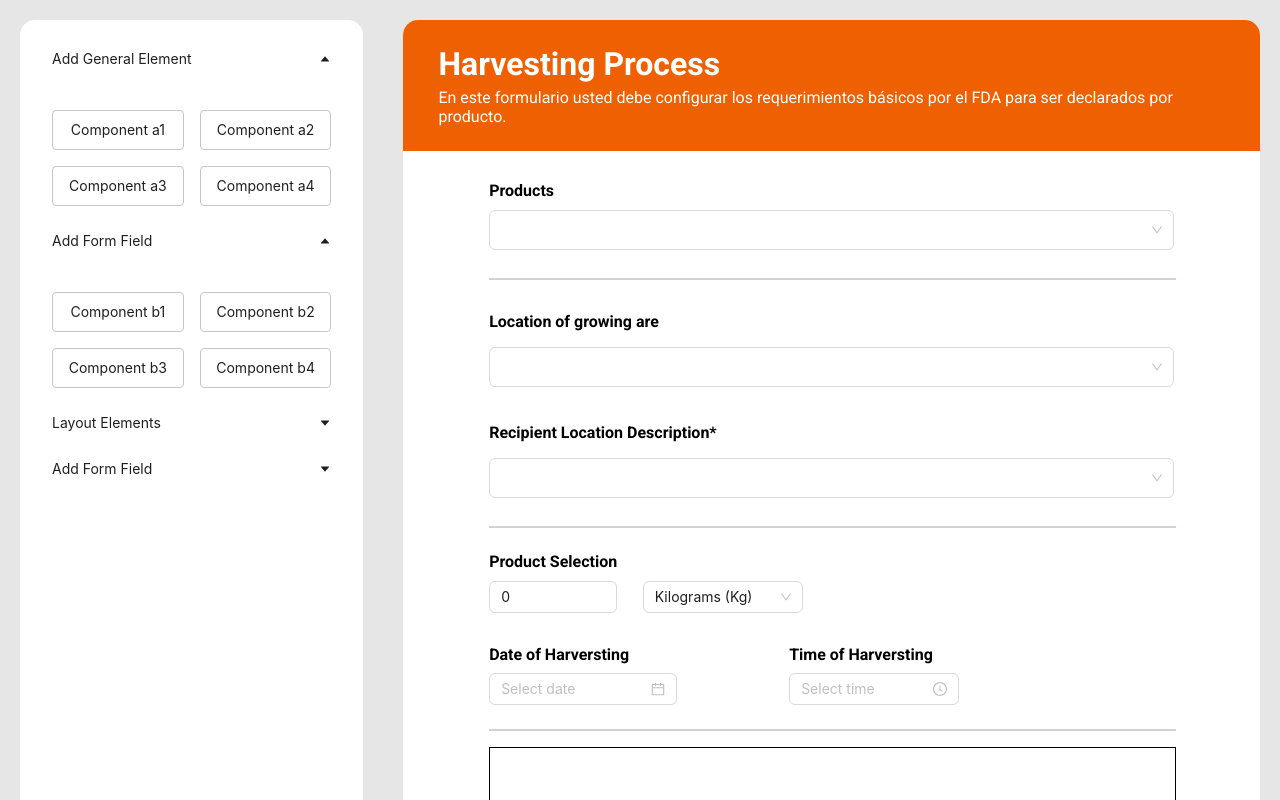
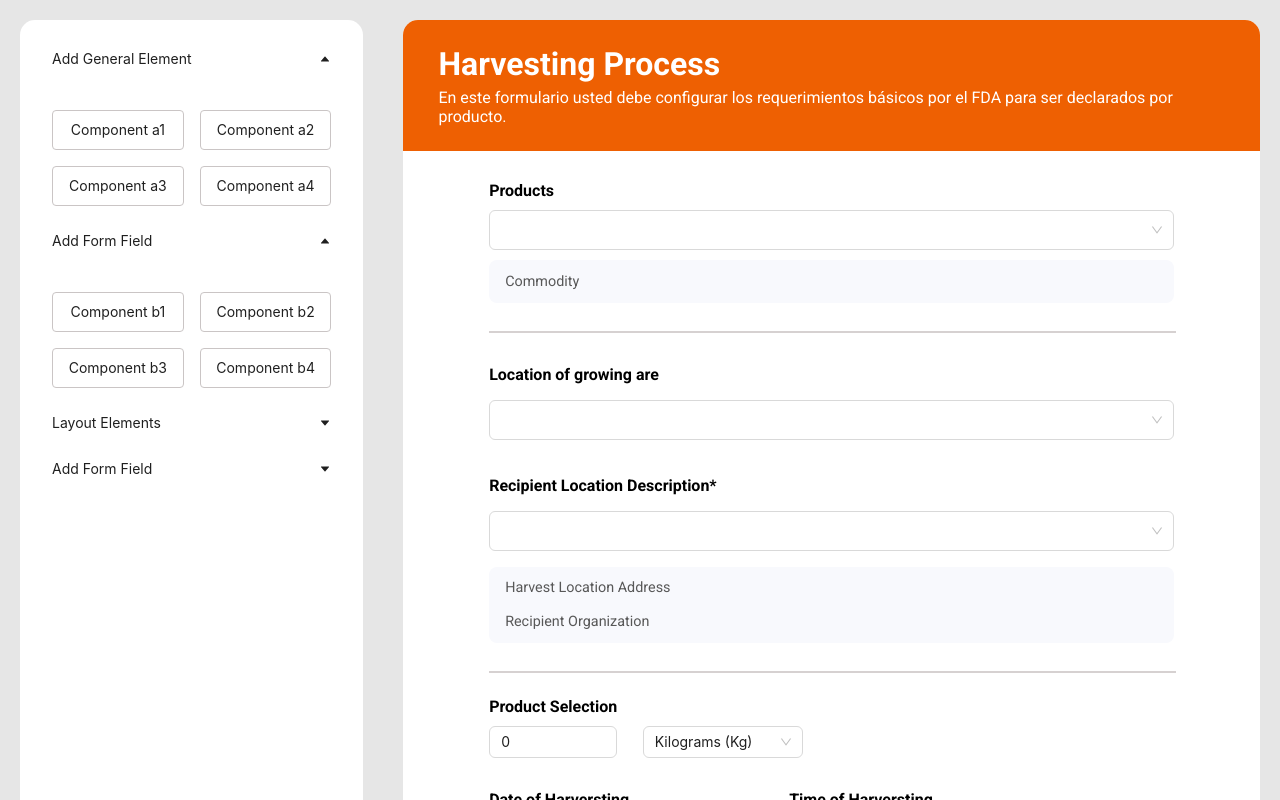
Before and after one commit to Pipeto84/dnd_darwin, a React (Create React App) app: page / in a window 1280 px wide. Shown: the top 800 px of the page. Built offline with nearby package versions, Linux system fonts and the light colour scheme.

Commit message:
info form

```diff
--- a/src/Styles/Form.module.css
+++ b/src/Styles/Form.module.css
@@ -43,6 +43,14 @@
   width: 100%;
   height: 2.5rem;
   align-self: center;
+}
+
+.infoProducts {
+  background-color: #f8f9fd;
+  padding: .8rem .8rem .8rem 1rem;
+  color: rgb(88, 88, 88);
+  border-radius: .5rem;
+  font-size: .9rem;
 }
 
 .line {
--- a/src/components/Form.tsx
+++ b/src/components/Form.tsx
@@ -27,10 +27,10 @@ export function Form() {
     console.log(timeString);
   };
   const handleDrop = (e: React.DragEvent<HTMLDivElement>) => {
-    e.preventDefault()
+    e.preventDefault();
   };
   const handleDragOver = (e: React.DragEvent<HTMLDivElement>) => {
-    e.preventDefault()
+    e.preventDefault();
   };
   return (
     <div className={styles.container}>
@@ -49,6 +49,7 @@ export function Form() {
             options={products}
             onChange={onChangeProduct}
           />
+          <span className={styles.infoProducts}>Commodity</span>
         </div>
         <hr className={styles.line} />
         <div className={styles.location}>
@@ -64,6 +65,7 @@ export function Form() {
             options={optionsForm}
             onChange={onChangeRecipient}
           />
+          <span className={styles.infoProducts}>Harvest Location Address<br/><br/>Recipient Organization</span>
         </div>
         <hr className={styles.line} />
         <div className={styles.selections}>
```
